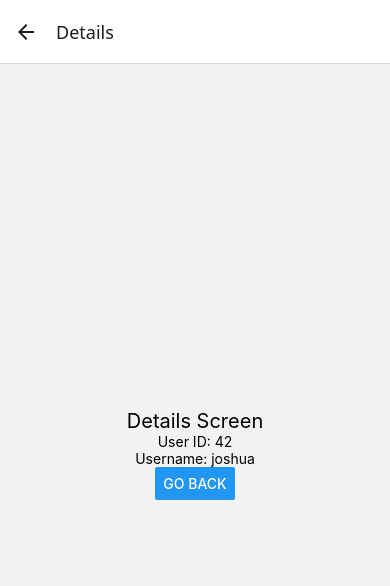
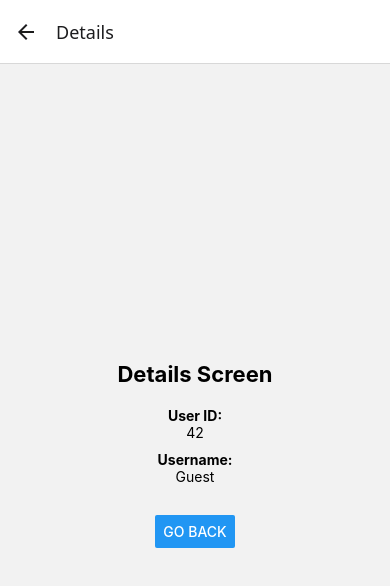
Before and after one commit to josh-g74/MyFirstApp, a React Native app: screen /Home in a window 390 px wide. Both pictures are taken after a click on the button "GO TO DETAILS". Shown: the top 586 px of the page. Built offline with nearby package versions, Linux system fonts and the light colour scheme.

Commit message:
Working new model from the help of my tutor

```diff
--- a/screens/DetailsScreen.js
+++ b/screens/DetailsScreen.js
@@ -1,27 +1,49 @@
 import { View, Text, Button, StyleSheet } from 'react-native';
 
 export default function DetailsScreen({ route, navigation }) {
-  const { userId, username } = route.params;
+  const { userId = 'N/A', username = 'Unknown' } = route.params || {};
+
+  const formatUsername = (name) =>
+    name.charAt(0).toUpperCase() + name.slice(1);
 
   return (
     <View style={styles.container}>
-      <Text style={styles.text}>Details Screen</Text>
-      <Text>User ID: {userId}</Text>
-      <Text>Username: {username}</Text>
+      <Text style={styles.heading}>Details Screen</Text>
+
+      <View style={styles.infoContainer}>
+        <Text style={styles.label}>User ID:</Text>
+        <Text>{userId}</Text>
+      </View>
+
+      <View style={styles.infoContainer}>
+        <Text style={styles.label}>Username:</Text>
+        <Text>{formatUsername(username)}</Text>
+      </View>
+
+      <View style={{ height: 20 }} />
 
       <Button title="Go Back" onPress={() => navigation.goBack()} />
     </View>
   );
 }
 
-
 const styles = StyleSheet.create({
   container: {
     flex: 1,
     alignItems: 'center',
     justifyContent: 'center',
+    padding: 20,
   },
-  text: {
-    fontSize: 20,
+  heading: {
+    fontSize: 22,
+    fontWeight: 'bold',
+    marginBottom: 20,
+  },
+  infoContainer: {
+    marginBottom: 10,
+    alignItems: 'center',
+  },
+  label: {
+    fontWeight: 'bold',
   },
 });
--- a/screens/HomeScreen.js
+++ b/screens/HomeScreen.js
@@ -1,19 +1,23 @@
 import { View, Text, Button, StyleSheet } from 'react-native';
 
-export default function HomeScreen({ navigation }) {
+export default function HomeScreen({ route, navigation }) {
+  const name = route.params?.name || 'Guest';
+
   return (
     <View style={styles.container}>
-      <Text style={styles.text}>This is the Home Screen</Text>
+      <Text style={styles.text}>Hello, {name}! Welcome to the Home Screen</Text>
+
+      <View style={{ height: 10 }} /> {/* spacing */}
+
       <Button
         title="Go to Details"
         onPress={() =>
           navigation.navigate('Details', {
             userId: 42,
-            username: 'joshua',
+            username: name.toLowerCase(), // using the same name
           })
         }
       />
-
     </View>
   );
 }
@@ -23,8 +27,10 @@ const styles = StyleSheet.create({
     flex: 1,
     alignItems: 'center',
     justifyContent: 'center',
+    padding: 20,
   },
   text: {
     fontSize: 20,
+    marginBottom: 10,
   },
 });
--- a/screens/ProfileScreen.js
+++ b/screens/ProfileScreen.js
@@ -7,6 +7,15 @@ export default function ProfileScreen({ route, navigation }) {
   return (
     <View style={styles.container}>
       <Text style={styles.text}>Welcome, {name}!</Text>
+
+      {/* Button to navigate to Home */}
+      <Button
+        title="Go to Home"
+        onPress={() => navigation.navigate('Home', { name })}
+      />
+
+      <View style={{ height: 10 }} /> {/* spacing */}
+
       <Button
         title="Log Out"
         onPress={async () => {
@@ -23,6 +32,6 @@ const styles = StyleSheet.create({
     flex: 1, justifyContent: 'center', alignItems: 'center',
   },
   text: {
-    fontSize: 24, fontWeight: 'bold',
+    fontSize: 24, fontWeight: 'bold', marginBottom: 20,
   },
 });
```
Lines whose indentation alone changed are shown as unchanged.
